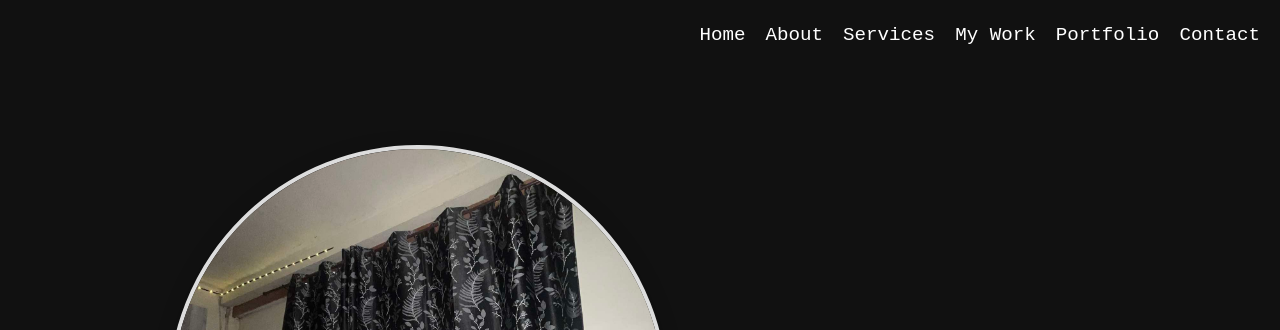
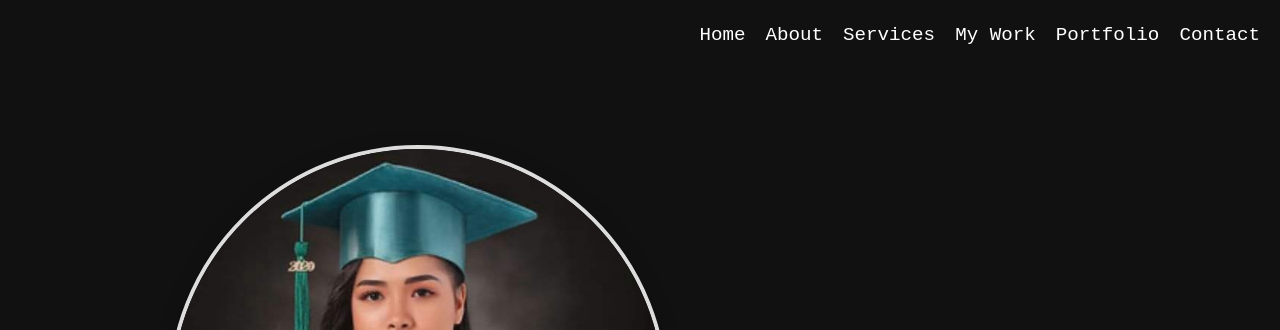
Before and after one commit to vians123/Portfolio-Engcoy-, a plain HTML site: page index.html in a window 1280 px wide. Shown: the top 330 px of the page. Drawn offline with Linux system fonts and the light colour scheme.

Commit message:
Update index.html

```diff
--- a/index.html
+++ b/index.html
@@ -12,7 +12,7 @@
     <header class="header">
         <div class="profile-container">
             <div class="profile-image">
-                <img src="images/me.jpg" alt="Via Bianca Engcoy">
+                <img src="images/gradpic.jpg" alt="Via Bianca Engcoy">
             </div>
             <div class="profile-info">
                 <h1>Hi, I'm <span class="highlight">Via</span></h1>
```
